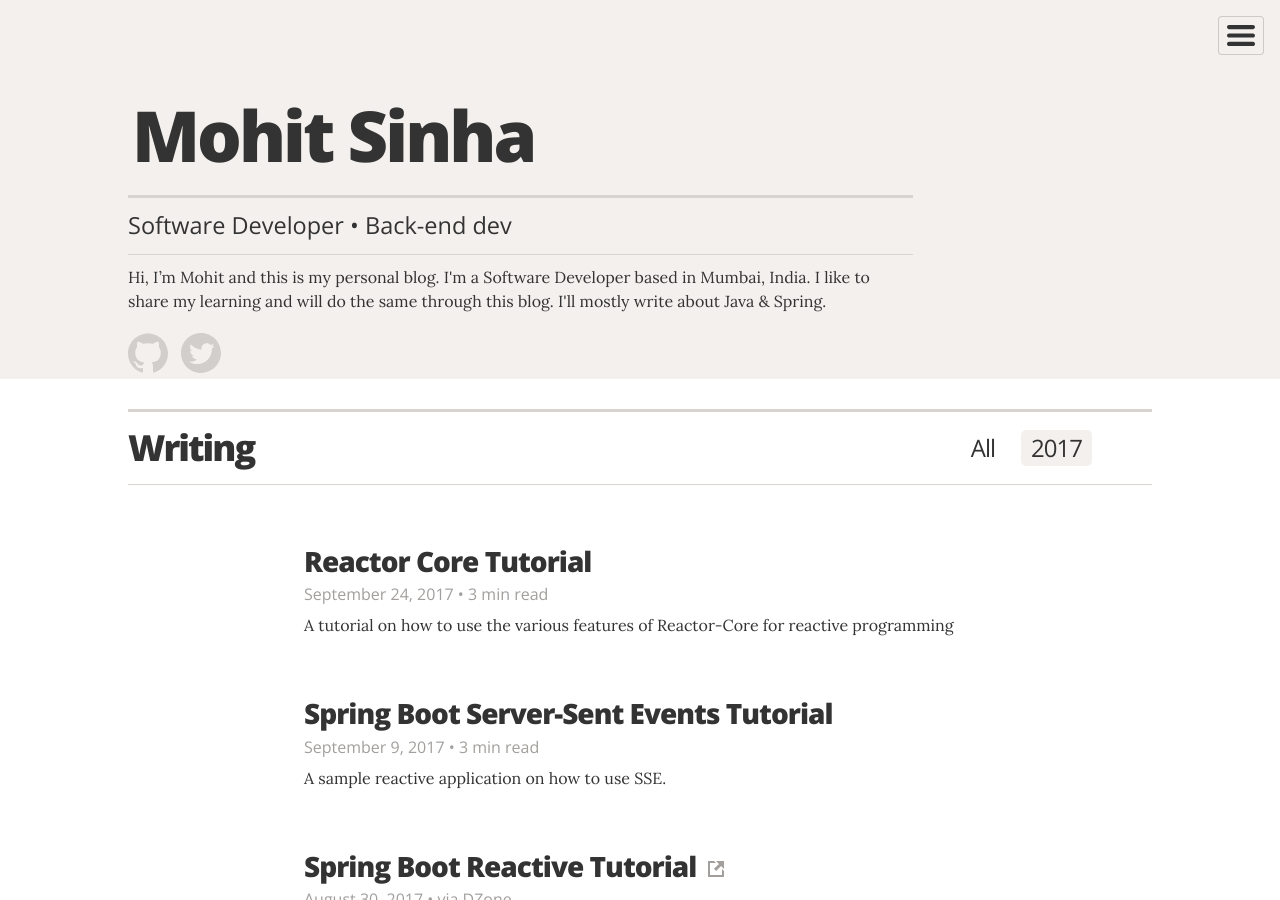
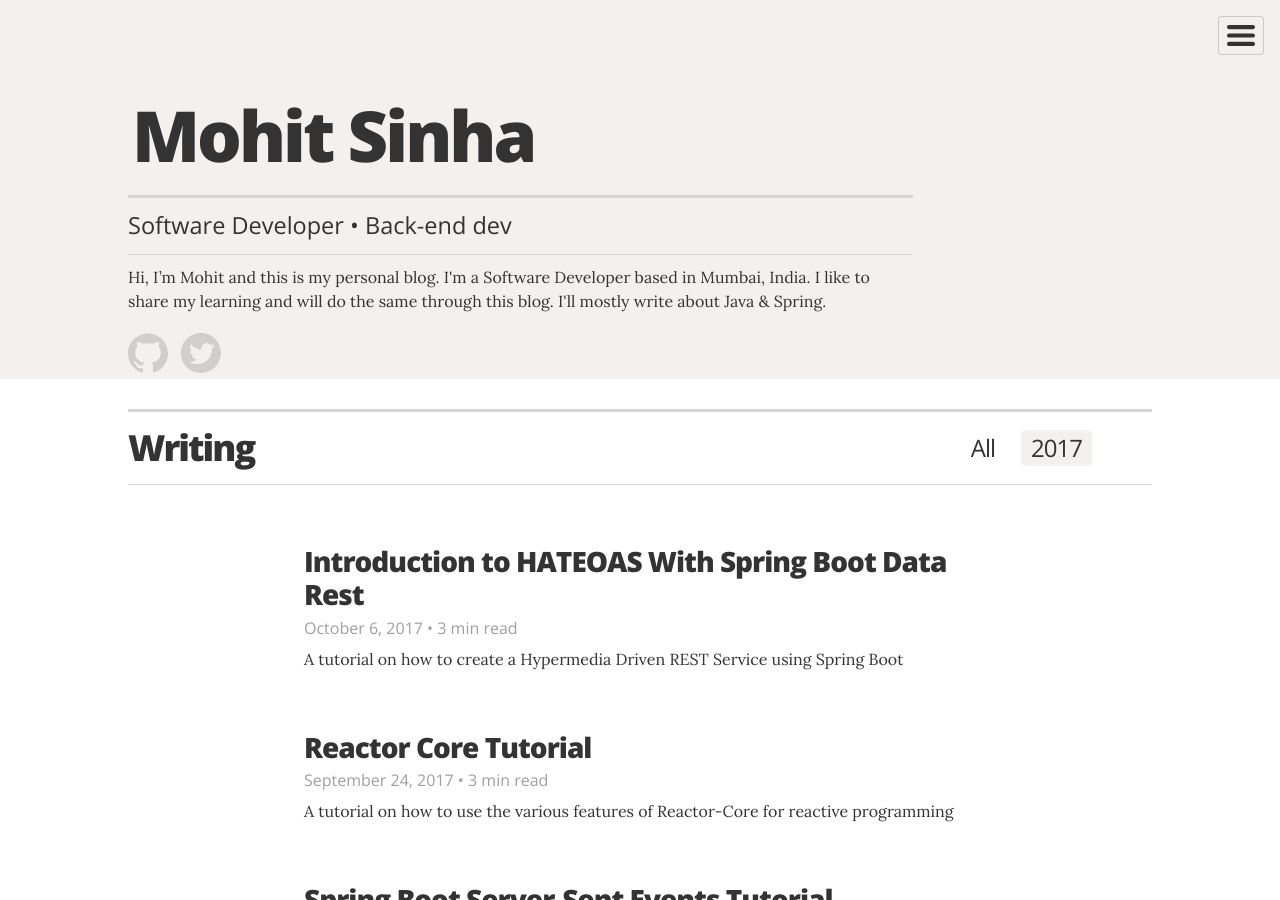
Before and after one commit to mohitsinha/mohitsinha.github.io, a Jekyll site: the page built from index.html, in a window 1280 px wide and 900 px high. Built offline with Jekyll 4.4.1, drawn with Linux system fonts in a browser that asks for light colours; nearby versions of some CDN libraries; some of the changed lines change nothing that is shown.

Commit message:
HATEOAS Example

````diff
--- a/_drafts/2017-10-06-hateoas-spring-boot-data-rest-tutorial.md
+++ b/_posts/2017-10-06-hateoas-spring-boot-data-rest-tutorial.md
@@ -61,23 +61,7 @@
 
 `curl 'http://localhost:8080'`
 
-```
-{
-   "_links": {
-       "countries": {
-           "href": "http://localhost:8080/countries{?page,size,sort}",
-           "templated": true
-       },
-       "cities": {
-           "href": "http://localhost:8080/metropolises{?page,size,sort}",
-           "templated": true
-       },
-       "profile": {
-           "href": "http://localhost:8080/profile"
-       }
-   }
-}
-```
+<script src="https://gist.github.com/mohitsinha/45ef59569d763f0f39aac0e9bfc993a0.js"></script>
 
 We get some information about the available APIs. We can further explore about the metadata by
 hitting the _profile_ API. You can read more about the metadata
@@ -85,75 +69,14 @@
 
 Let's add a few Countries.
 
-```
-curl 'http://localhost:8080/countries' -X POST -d '{"name":"Japan"}' -H 'Content-Type: application/json'
-curl 'http://localhost:8080/countries' -X POST -d '{"name":"India"}' -H 'Content-Type: application/json'
-curl 'http://localhost:8080/countries' -X POST -d '{"name":"Germany"}' -H 'Content-Type: application/json'
-curl 'http://localhost:8080/countries' -X POST -d '{"name":"Canada"}' -H 'Content-Type: application/json'
-curl 'http://localhost:8080/countries' -X POST -d '{"name":"Australia"}' -H 'Content-Type: application/json'
-```
+<script src="https://gist.github.com/mohitsinha/03ffa6c89f1f50d41fadd65546f6cfc6.js"></script>
 
 Let's fetch a paginated result of Countries with the results sorted by Country name, the
 page size 2 and the 1st page.
 
 `curl 'http://localhost:8080/countries/?sort=name,asc&page=1&size=2'`
 
-```
-{
-    "_embedded": {
-        "countries": [
-            {
-                "name": "Germany",
-                "_links": {
-                    "self": {
-                        "href": "http://localhost:8080/countries/3"
-                    },
-                    "country": {
-                        "href": "http://localhost:8080/countries/3"
-                    }
-                }
-            },
-            {
-                "name": "India",
-                "_links": {
-                    "self": {
-                        "href": "http://localhost:8080/countries/2"
-                    },
-                    "country": {
-                        "href": "http://localhost:8080/countries/2"
-                    }
-                }
-            }
-        ]
-    },
-    "_links": {
-        "first": {
-            "href": "http://localhost:8080/countries?page=0&size=2&sort=name,asc"
-        },
-        "prev": {
-            "href": "http://localhost:8080/countries?page=0&size=2&sort=name,asc"
-        },
-        "self": {
-            "href": "http://localhost:8080/countries"
-        },
-        "next": {
-            "href": "http://localhost:8080/countries?page=2&size=2&sort=name,asc"
-        },
-        "last": {
-            "href": "http://localhost:8080/countries?page=2&size=2&sort=name,asc"
-        },
-        "profile": {
-            "href": "http://localhost:8080/profile/countries"
-        }
-    },
-    "page": {
-        "size": 2,
-        "totalElements": 5,
-        "totalPages": 3,
-        "number": 1
-    }
-}
-```
+<script src="https://gist.github.com/mohitsinha/31a61a516e4cc1edcc2115a69af0de9a.js"></script>
 
 Apart from the expected countries, we also get the links to different pages and
 further information that might help in handling pagination better.
@@ -171,36 +94,17 @@
 
 `curl 'http://localhost:8080/metropolises/1'`
 
-```
-{
-    "name": "Osaka",
-    "_links": {
-        "self": {
-            "href": "http://localhost:8080/metropolises/1"
-        },
-        "city": {
-            "href": "http://localhost:8080/metropolises/1"
-        },
-        "country": {
-            "href": "http://localhost:8080/metropolises/1/country"
-        }
-    }
-}
-```
+<script src="https://gist.github.com/mohitsinha/73ca2d35dee35cb6e2d0e614fd34b1b1.js"></script>
 
 We are getting a link to the Country associated with it.
 Let's see what we get in response for it.
 
-```
-{
-    "name": "Japan",
-    "_links": {
-        "self": {
-            "href": "http://localhost:8080/countries/1"
-        },
-        "country": {
-            "href": "http://localhost:8080/countries/1"
-        }
-    }
-}
-```
+<script src="https://gist.github.com/mohitsinha/84be4347541b040e1e3b44826e577131.js"></script>
+
+## Conclusion
+
+I have tried explaining, with a simple example, how to create REST applications using Spring
+Data Rest. You can read more about setting up policies and integrating with Spring Security
+[here](https://docs.spring.io/spring-data/rest/docs/current/reference/html/#security).
+
+You can find the complete example on [Github](https://github.com/mohitsinha/tutorials/tree/master/hateos-spring-example).
````
